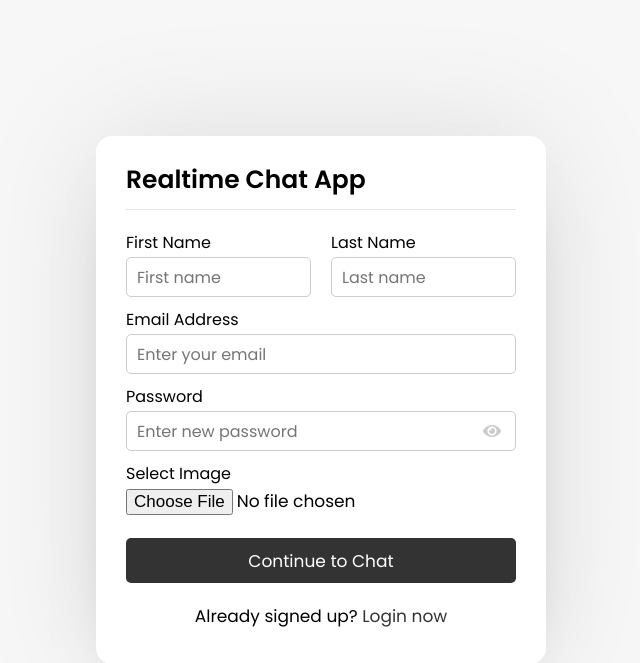
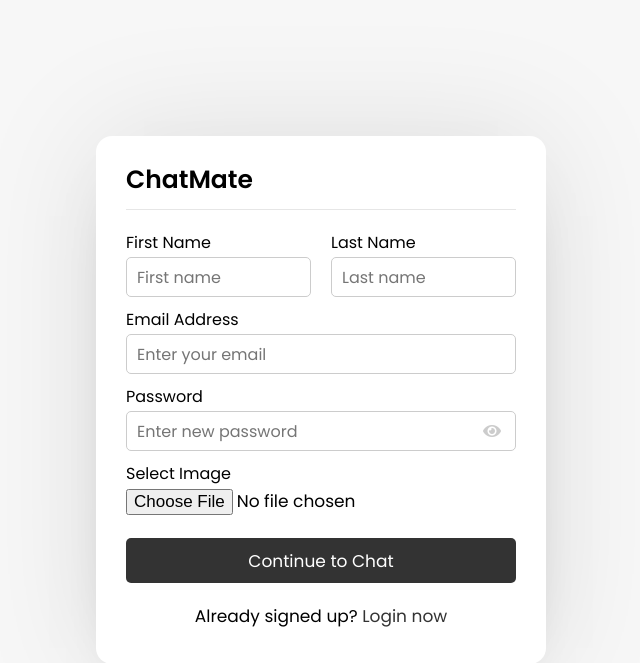
Before and after one commit to Natasha0206/ChatMate, a PHP site: page / in a window 1280 px wide. Shown: the top 663 px of the page, without its empty margins (319-959 px from the left). Run offline with PHP 8.4, Linux system fonts and the light colour scheme.

Commit message:
Update index.php
Title changed

```diff
--- a/ChatApp/index.php
+++ b/ChatApp/index.php
@@ -9,7 +9,7 @@
 <body>
   <div class="wrapper">
     <section class="form signup">
-      <header>Realtime Chat App</header>
+      <header>ChatMate</header>
       <form action="#" method="POST" enctype="multipart/form-data" autocomplete="off">
         <div class="error-text"></div>
         <div class="name-details">
```
